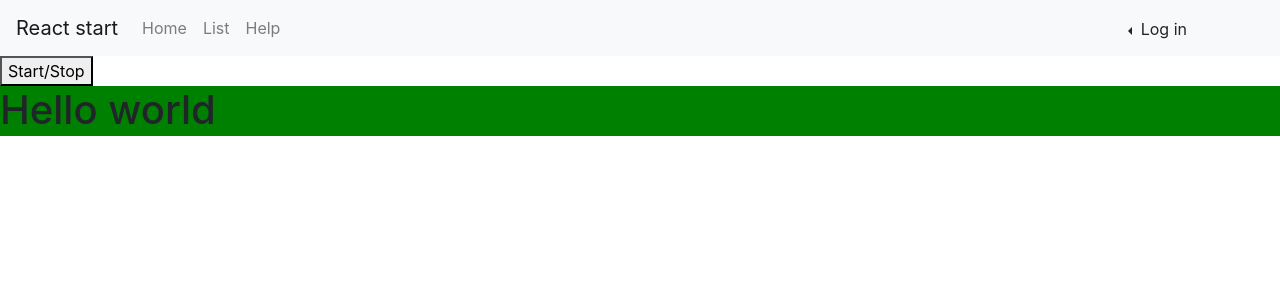
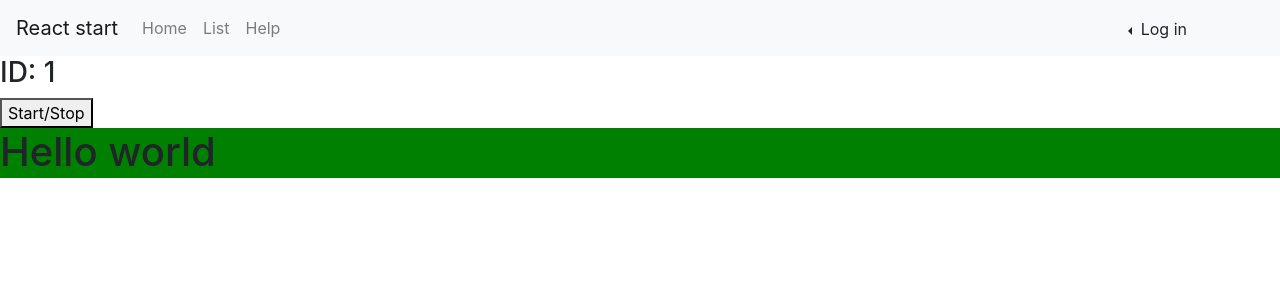
Before and after one commit to delprzemo/reactjs-starter, a React (Create React App) app: page /help/1 in a window 1280 px wide. Shown: the top 300 px of the page. Built offline with nearby package versions, Linux system fonts and the light colour scheme.

Commit message:
Exercise 17: nested routing + params

```diff
--- a/src/App.js
+++ b/src/App.js
@@ -15,7 +15,7 @@ class App extends React.Component {
           <Menu />
 
           <Switch>
-            <Route path="/help"><Help /></Route>
+            <Route path="/help/:id" component={Help}></Route>
             <Route path="/list"><List /></Route>
             <Route path="/"><Home /></Route>
           </Switch>
--- /dev/null
+++ b/src/Help/Details.js
@@ -0,0 +1,9 @@
+import React, { Component } from 'react'
+
+export default class Details extends Component {
+    render() {
+        return (
+            <div>Details</div>
+        )
+    }
+}
--- a/src/Help/Help.js
+++ b/src/Help/Help.js
@@ -1,18 +1,28 @@
 import React, { Component } from 'react'
 import './Help.less'
 import Square from './Square/Square'
+import Details from './Details';
+import { BrowserRouter as Router, Switch, Route } from "react-router-dom";
 
-export default class Help extends Component {
 
-    constructor(props) {
-        super(props);
-    }
+function Help({ match, location }) {
+    return (
+        <div>
+            <h3>ID: {match.params.id}</h3>
 
-    render() {
-        return (
             <div>
                 <Square><h1>Hello world</h1></Square>
             </div>
-        )
-    }
+
+            <div>
+                <Router>
+                    <Switch>
+                        <Route path={`${match.path}/details`}><Details /></Route>
+                    </Switch>
+                </Router>
+            </div>
+        </div>
+    )
 }
+
+export default Help;
--- a/src/Home/Home.js
+++ b/src/Home/Home.js
@@ -1,10 +1,14 @@
 import React, { Component } from 'react'
 import './Home.less'
+import Details from '../Help/Details'
+import { BrowserRouter as Router, Switch, Route } from "react-router-dom";
 
 export default class Home extends Component {
     render() {
         return (
-            <div>Home</div>
+            <div>
+                Home
+            </div>
         )
     }
 }
--- a/src/Menu/Menu.js
+++ b/src/Menu/Menu.js
@@ -2,6 +2,7 @@ import React, { Component } from 'react'
 import './Menu.css'
 import MenuItem from './MenuItem/MenuItem'
 import Account from '../Account/Account'
+import { Link } from "react-router-dom";
 
 
 export default class Menu extends Component {
@@ -19,7 +20,7 @@ export default class Menu extends Component {
                         <ul className="navbar-nav">
                             <MenuItem name="Home" url="/"/>
                             <MenuItem name="List" url="/list"/>
-                            <MenuItem name="Help" url="/help"/>
+                            <MenuItem name="Help" url="/help/3"/>
                         </ul>
                 </div>
 
```
Also changed, not shown: 2 other files (tests, documents, lock files or other folders).
